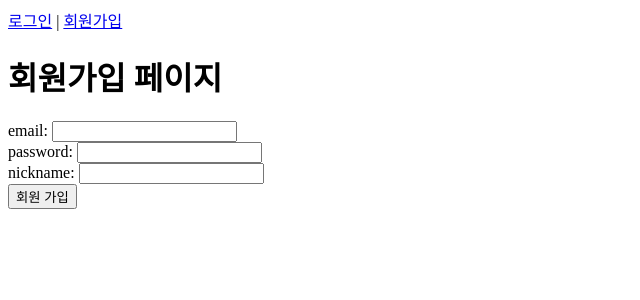
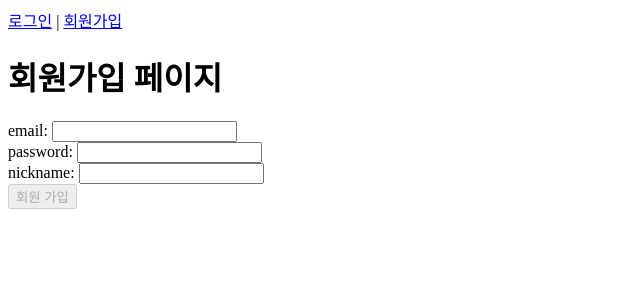
Before and after one commit to pak0426/vue-til-study, a Vue app: page /signup in a window 1280 px wide. Shown: the top 300 px of the page, without its empty margins (0-640 px from the left). Built offline with nearby package versions, Linux system fonts and the light colour scheme.

Commit message:
- validation 처리

```diff
--- a/src/components/LoginForm.vue
+++ b/src/components/LoginForm.vue
@@ -8,13 +8,14 @@
       <label for="password">pw: </label>
       <input id="password" type="text" v-model="password">
     </div>
-    <button type="submit">로그인</button>
+    <button v-bind:disabled="!isEmailValid || !password" type="submit">로그인</button>
     <p>{{ logMessage }}</p>
   </form>
 </template>
 
 <script>
-import { loginUser } from "@/api";
+import { loginUser } from '@/api';
+import { validateEmail } from '@/utils/validation'
 
 export default {
   data() {
@@ -34,12 +35,15 @@ export default {
       const { data } = await loginUser(userData);
       console.log(data);
       if (data.status !== 'FAIL') this.logMessage = `${data.nickname}님 환영합니다.`;
-      else this.logMessage = '로그인 실패. 아이디 또는 비밀번호를 확인해주세요.';
+      else this.logMessage = data.message;
       this.initForm();
     },
     initForm() {
       this.email = '';
       this.password = '';
+    },
+    isEmailValid() {
+      return validateEmail(this.email);
     }
   }
 };
--- a/src/components/SignupForm.vue
+++ b/src/components/SignupForm.vue
@@ -12,13 +12,14 @@
       <label for="nickname">nickname: </label>
       <input id="nickname" type="text" v-model="nickname">
     </div>
-    <button type="submit">회원 가입</button>
+    <button v-bind:disabled="!isEmailValid || !password || !nickname" type="submit">회원 가입</button>
     <p>{{ logMessage }}</p>
   </form>
 </template>
 
 <script>
 import { registerUser } from '@/api/index'
+import { validateEmail } from '@/utils/validation';
 
 export default {
   data() {
@@ -47,6 +48,11 @@ export default {
       this.password = '';
       this.nickname = '';
     }
+  },
+  computed: {
+    isEmailValid() {
+      return validateEmail(this.email);
+    }
   }
 };
 </script>
--- /dev/null
+++ b/src/utils/validation.js
@@ -0,0 +1,6 @@
+function validateEmail(email) {
+  var re = /\S+@\S+\.\S+/;
+  return re.test(email);
+}
+
+export { validateEmail };
```
